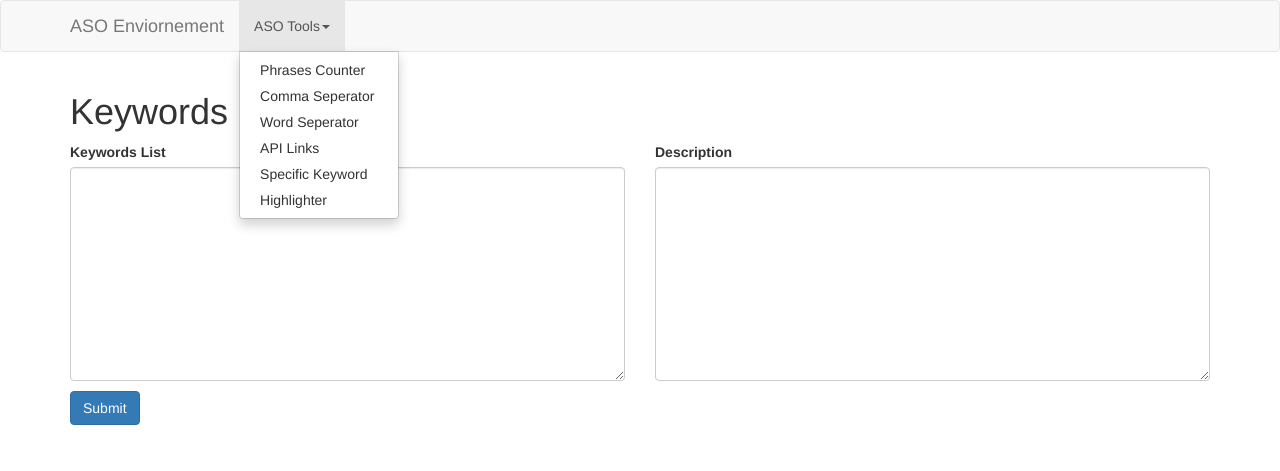
After one commit to lesagi/aso_env, a Node server app: page /highlighter in a window 1280 px wide, after a click on "ASO Tools". The commit adds this page. Shown: the top 471 px of the page. Run offline with Node 20, Linux system fonts and the light colour scheme; some libraries are stand-ins or nearby versions.

Commit message:
with highlighter 1.0

```diff
--- a/app.js
+++ b/app.js
@@ -3,7 +3,7 @@ methodOverride      = require("method-override"),
 bodyParser          = require("body-parser"),
 functions           = require("./functions"),
 request             = require("request"),
-// mongoose            = require("mongoose"),
+mongoose            = require("mongoose"),
 Keyword             = require("./models/keyword.js"),
 Regex = require("regex"),
 app = express();
@@ -55,123 +55,131 @@ app.get("/apiCreator", function(req,res){
 });
 
 // =====================
+// keywords highlighter
+// =====================
+
+app.get("/highlighter", function(req,res){
+   res.render("highlightKeys/index");
+});
+
+// =====================
 // Keyword Presentation
 // =====================
 
-// app.get("/specificKey", function(req,res){
-//   Keyword.find({},function(err,allKeywords){
-//       if (err){
-//           console.log(err);
-//       } else {
-//           res.render("specificKey/index", {allKeywords:allKeywords})
-//       }
+app.get("/specificKey", function(req,res){
+   Keyword.find({},function(err,allKeywords){
+       if (err){
+           console.log(err);
+       } else {
+           res.render("specificKey/index", {allKeywords:allKeywords})
+       }
 
-//   });
-// });
+   });
+});
 
-// app.get("/specificKey/:id", function(req,res){
-//     // use the id to find the specific keyword in the database
-//     Keyword.findById(req.params.id, function(err,keyword){
-//         if(err){
-//             console.log(err);
-//         } else { //render the show page along with the required params
-//             res.render("specificKey/show",{historyData:keyword.updates, term:keyword.term})
-//         }
-//     });
-// });
+app.get("/specificKey/:id", function(req,res){
+    // use the id to find the specific keyword in the database
+    Keyword.findById(req.params.id, function(err,keyword){
+        if(err){
+            console.log(err);
+        } else { //render the show page along with the required params
+            res.render("specificKey/show",{historyData:keyword.updates, term:keyword.term})
+        }
+    });
+});
 
 
-// app.post("/specificKey/:id", function(req,res){
-//     console.log(req.body.term);
-//     Keyword.findOne({term: req.body.term},function(err, keyword){
-//         if (err){
-//             console.log(err);
-//         } else {
-//             res.render("specificKey/show",{historyData:keyword.updates, term:keyword.term})
-//             keyword["updates"].forEach(function(el){
-//               if(el.date =="Sun Aug 06 2017 00:00:00 GMT+0000 (UTC)"){
-//                   console.log(el.traffic);
-//               } else {
-//                   console.log("nothing");
-//               }
-//             });
+app.post("/specificKey/:id", function(req,res){
+    console.log(req.body.term);
+    Keyword.findOne({term: req.body.term},function(err, keyword){
+        if (err){
+            console.log(err);
+        } else {
+            res.render("specificKey/show",{historyData:keyword.updates, term:keyword.term})
+            keyword["updates"].forEach(function(el){
+              if(el.date =="Sun Aug 06 2017 00:00:00 GMT+0000 (UTC)"){
+                  console.log(el.traffic);
+              } else {
+                  console.log("nothing");
+              }
+            });
 
-//             // Adding info of the keywords for a specific date to the array
-//             // by finding the keywords with the id, specifiying 'updates' key and push
-//             // the 'newData' set to the array
-//             // keyword.updates.push(newData);
-//             // keyword.save();
-//         }
-//     });
+            // Adding info of the keywords for a specific date to the array
+            // by finding the keywords with the id, specifiying 'updates' key and push
+            // the 'newData' set to the array
+            // keyword.updates.push(newData);
+            // keyword.save();
+        }
+    });
 
-// });
+});
 
-// app.get("/specificKey/:id/edit")
+app.get("/specificKey/:id/edit")
 
 app.listen(process.env.PORT, process.env.IP, function(){
     console.log("Server is running");
 });
 
-function createKey(term,traffic,difficulty,competition){
-    //set the parameters in the Keyword Schema order
-    var newKey = {
-        term: term,
-        updates:[{
-            date: new Date().getTime(),
-            traffic: traffic,
-            difficulty: difficulty,
-            competition: competition
-        }]
-    };
-    Keyword.create(newKey, function(err, keyword){
-        if(err){
-            console.log(err);
-        } else {
-            console.log(keyword);
-        }
-    })
-}
+// function createKey(term,traffic,difficulty,competition){
+//     //set the parameters in the Keyword Schema order
+//     var newKey = {
+//         term: term,
+//         updates:[{
+//             date: new Date().getTime(),
+//             traffic: traffic,
+//             difficulty: difficulty,
+//             competition: competition
+//         }]
+//     };
+//     Keyword.create(newKey, function(err, keyword){
+//         if(err){
+//             console.log(err);
+//         } else {
+//             console.log(keyword);
+//         }
+//     })
+// }
 
-//Update a single keyword Data
-function updateKeyword(term,traffic,difficulty,competition){
-    var newData = {
-        // set a new parameter "Updated". Created only when it's being updated
-        updated: new Date().getTime(),
-        traffic: traffic,
-        difficulty: difficulty,
-        competition: competition
-    };
-    Keyword.findOne({date: Date().getTime()},function(err, keyword){
-        if (err){
-            console.log(err);
-        } if (keyword == null){ // if there is not keyword data for this date, add the data for this date
-            createKey(term,traffic,difficulty,competition);
-        } else { // else, update the fields of the keywords on this specific date
-            // Adding info of the keywords for a specific date to the array
-            // by finding the keywords with the id, specifiying 'updates' key and push
-            // the 'newData' set to the array
-            keyword.updates.push(newData);
-            keyword.save();
-        }
-    });
-}
+// //Update a single keyword Data
+// function updateKeyword(term,traffic,difficulty,competition){
+//     var newData = {
+//         // set a new parameter "Updated". Created only when it's being updated
+//         updated: new Date().getTime(),
+//         traffic: traffic,
+//         difficulty: difficulty,
+//         competition: competition
+//     };
+//     Keyword.findOne({date: Date().getTime()},function(err, keyword){
+//         if (err){
+//             console.log(err);
+//         } if (keyword == null){ // if there is not keyword data for this date, add the data for this date
+//             createKey(term,traffic,difficulty,competition);
+//         } else { // else, update the fields of the keywords on this specific date
+//             // Adding info of the keywords for a specific date to the array
+//             // by finding the keywords with the id, specifiying 'updates' key and push
+//             // the 'newData' set to the array
+//             keyword.updates.push(newData);
+//             keyword.save();
+//         }
+//     });
+// }
 
-// Update s data of a specific term, and for a specific date.
-Keyword.findOne({term:"hello"},function(err,foundKeyword){
-    var givenDate = new Date('2017-08-28').toDateString();
-  if (err){
-      console.log(err);
-  } else {
-      foundKeyword.updates.forEach(function(el){
-          if(el.date.toDateString()===givenDate){
-              el.traffic = 7.0;
-              el.updated = Date.now();
-          }
-      });
-      foundKeyword.save();
-      console.log(foundKeyword);
-  }
-});
+// // Update s data of a specific term, and for a specific date.
+// Keyword.findOne({term:"hello"},function(err,foundKeyword){
+//     var givenDate = new Date('2017-08-28').toDateString();
+//   if (err){
+//       console.log(err);
+//   } else {
+//       foundKeyword.updates.forEach(function(el){
+//           if(el.date.toDateString()===givenDate){
+//               el.traffic = 7.0;
+//               el.updated = Date.now();
+//           }
+//       });
+//       foundKeyword.save();
+//       console.log(foundKeyword);
+//   }
+// });
 
 
     // Keyword.findOneAndUpdate(
--- a/package.json
+++ b/package.json
@@ -19,5 +19,8 @@
     "mongoose": "^4.10.8",
     "regex": "^0.1.1",
     "request": "^2.81.0"
+  },
+  "devDependencies": {
+    "mark.js": "julmot/mark.js"
   }
 }
--- a/public/css/main.css
+++ b/public/css/main.css
@@ -22,6 +22,9 @@ textarea {
     padding: 10px;
 }
 
+.highlight {
+    background: yellow;
+}
 /*textarea{*/
 /*    line-height:100%;*/
 /*    height: 12px;*/
--- a/public/scripts/commaSeperator.js
+++ b/public/scripts/commaSeperator.js
@@ -1,6 +1,3 @@
-
-
-// var functions = require(".././functions");
 
 
 
--- /dev/null
+++ b/public/scripts/highlighter.js
@@ -0,0 +1,56 @@
+
+
+// Get the div that in which we put the text
+var textOutput = document.getElementById("textOutput");
+
+//get the keywordsList
+var keywordsList = document.getElementById("keywordsList");
+
+//get the descField
+var descField = document.getElementById("descField");
+
+//get the submit button to highlight tyhe keywords
+var highlightKeys = document.getElementById("highlightKeys");
+
+// make textOutput has the value of the Description Field
+function setTextOutput(){
+	textOutput.innerText = descField.value;
+}
+
+function highlight(){
+    setTextOutput();
+    mark();
+    replaceMarkTags();
+    // // Edit the label to the text appear
+	var textOutputLabel=document.querySelector("label[for=textOutput]");
+	textOutputLabel.innerText = "Hihglighted Description:"
+}
+
+function mark(){
+    var instance = new Mark(textOutput);
+    instance.mark(seperateKeywords(keywordsList.value), {
+        "className": "highlight"
+    });
+}
+
+//Seperate a list of keywords in any kind to be an array of keywords
+function seperateKeywords(keywords) {
+    if(keywords) {
+        keywords = keywords.replace(/\W/g, ' ');
+        var str = keywords.split(" ");
+    }
+    return str;
+}
+
+function replaceMarkTags(){
+    var marks = document.getElementsByTagName("mark");
+    while (marks.length !== 0){
+        for(var i=0; i<marks.length; i++){
+    		var inner = marks[i].innerText;
+            var el = marks[i];
+            el.outerHTML = "<span class='highlight'>" + inner + "</span>";
+    	}
+    	marks = document.getElementsByTagName("mark");
+    }
+
+}
--- /dev/null
+++ b/views/highlightKeys/index.ejs
@@ -0,0 +1,31 @@
+<% include ../partials/header.ejs %>
+<script src="https://cdnjs.cloudflare.com/ajax/libs/mark.js/8.11.0/mark.min.js" charset="UTF-8"></script>
+
+
+
+	<div class="container container-fluid">
+	<h1>Keywords Higlighter</h1>
+		 <div class="row">
+	   		<div class="col-lg-6 col-md-6 col-sm-6 col-xs-12">
+	   			<label>Keywords List</label>
+	   			<textarea class="form-control" id="keywordsList" rows="10"></textarea>
+	   		</div>
+	   		<div class="col-lg-6 col-md-6 col-sm-6 col-xs-12">
+	   			<label>Description</label>
+	   			<textarea class="form-control" id="descField" rows="10"></textarea>
+	   		</div>
+   		</div>
+	  	<div class="row">
+	   		<div class="col-md-3">
+	   			<input type="submit" class="btn btn-primary" id="highlightKeys" onclick="highlight()"></input>
+	   		</div>
+	   	</div>
+
+	 	<label for="textOutput"></label>
+	   <output id="textOutput"> </output>
+	</div>
+
+
+
+	<script type="text/javascript" src="/scripts/highlighter.js"></script>
+<% include ../partials/footer.ejs %>
--- a/views/partials/header.ejs
+++ b/views/partials/header.ejs
@@ -33,6 +33,7 @@
 	            <li><a href="/wordExec">Word Seperator</a></li>
 	            <li><a href="/apiCreator">API Links</a></li>
 	            <li><a href="/specificKey">Specific Keyword</a></li>
+	            <li><a href="/highlighter">Highlighter</a></li>
 	          </ul>
 	        </li>
 	      </ul>
```
Also changed, not shown: functions/index.js (+23 -7 lines), public/scripts/apiCreator.js (+22 -14 lines), views/phrasesCounter/index.ejs (+8 -1 lines).
